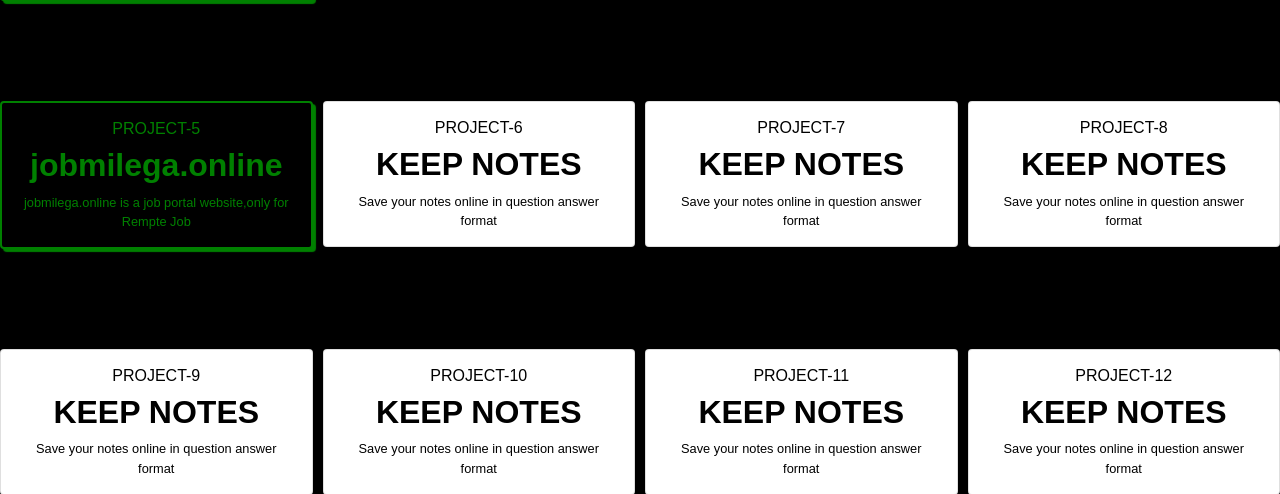
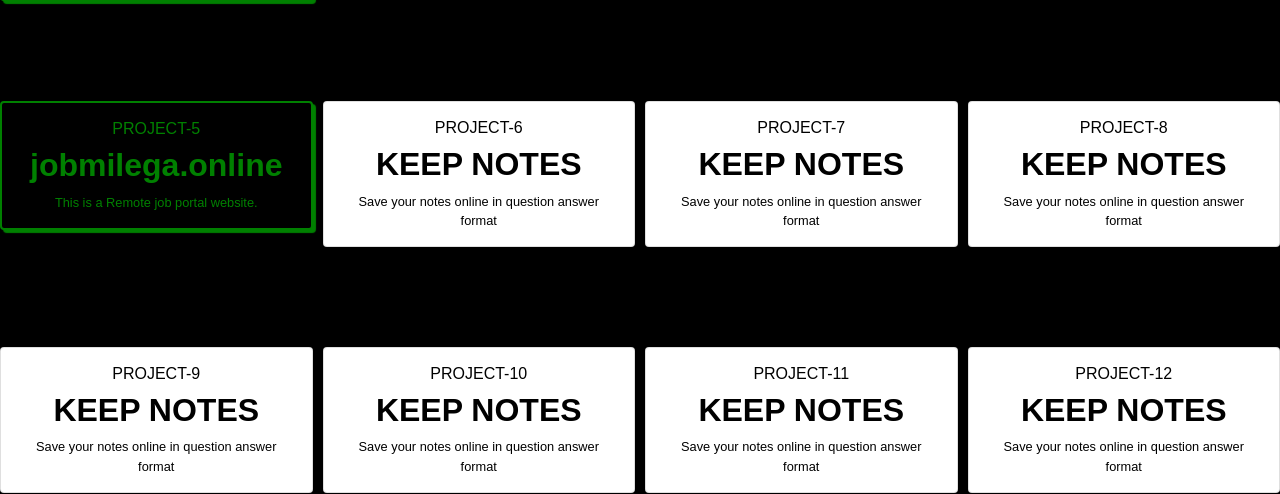
Before and after one commit to akashgupta77500/PROJECTS, a Django app: page /project in a window 1280 px wide. Shown: the part 313-807 px from the top of the page. Run offline with Django 3.2, Linux system fonts and the light colour scheme; some libraries are stand-ins or nearby versions.

Commit message:
Update project.html

```diff
--- a/akash/templates/project.html
+++ b/akash/templates/project.html
@@ -174,7 +174,7 @@
     <div class="card"style="background-color:black;color:green;border:2px solid green;box-shadow: 3px 3px 1px green ">
         <h6>PROJECT-5</h6>
       <h2><a href="https://jobmilegaonline.herokuapp.com/" style="color:green"><b>jobmilega.online</b></a></h2>
-       <small>jobmilega.online is a job portal website,only for Rempte Job</small>
+       <small>This is a Remote job portal website.</small>
 
     </div>
   </div>
```
